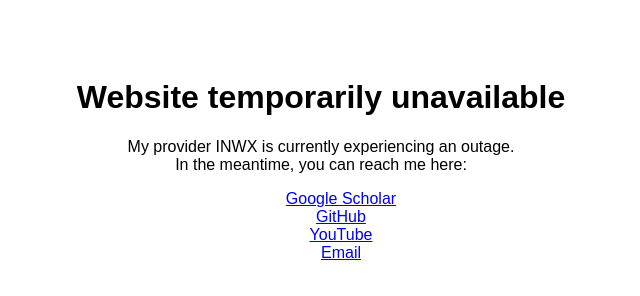
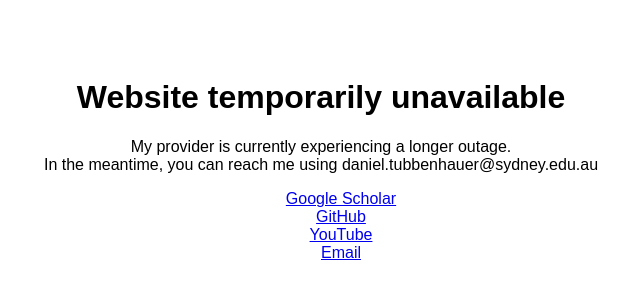
Before and after one commit to dtubbenhauer/dtubbenhauer.github.io, a plain HTML site: page index.html in a window 1280 px wide. Shown: the whole page, without its empty margins (319-959 px from the left). Drawn offline with Linux system fonts and the light colour scheme.

Commit message:
Add files via upload

```diff
--- a/index.html
+++ b/index.html
@@ -7,8 +7,8 @@
 </head>
 <body style="font-family:sans-serif; text-align:center; padding:50px;">
   <h1>Website temporarily unavailable</h1>
-  <p>My provider INWX is currently experiencing an outage.<br>
-  In the meantime, you can reach me here:</p>
+  <p>My provider is currently experiencing a longer outage.<br>
+  In the meantime, you can reach me using daniel.tubbenhauer@sydney.edu.au</p>
   <ul style="list-style:none;">
     <li><a href="https://scholar.google.com/citations?user=XYZ">Google Scholar</a></li>
     <li><a href="https://github.com/dtubbenhauer">GitHub</a></li>
```
